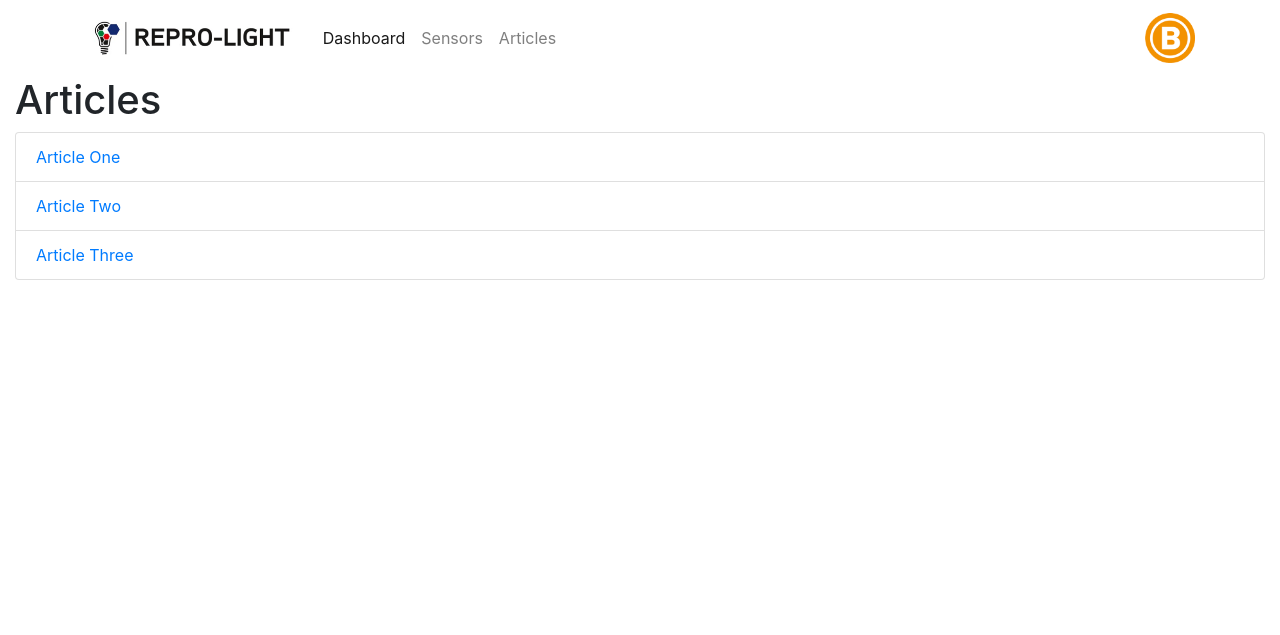
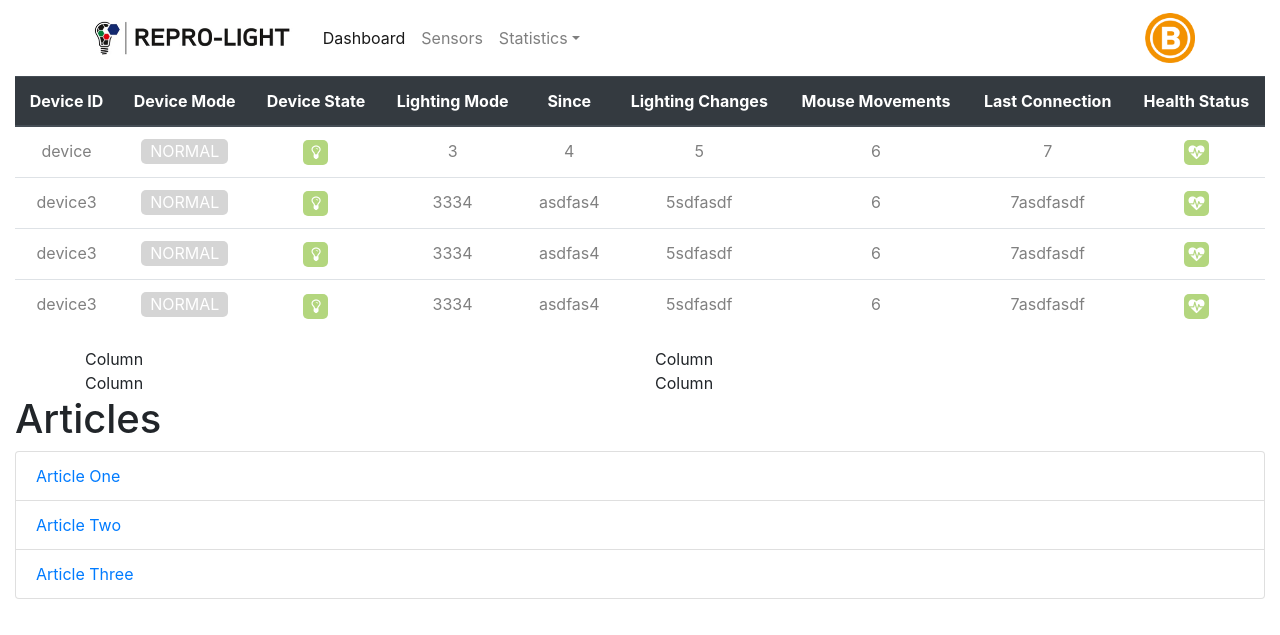
Before and after one commit to whuss/dashboard_react, a Flask app: page /articles in a window 1280 px wide. Shown: the top 635 px of the page. Run offline with Flask 2, Linux system fonts and the light colour scheme; parts of the project's set-up code (start-up, migrations or seed data) failed here and were passed over; some libraries are stand-ins or nearby versions.

Commit message:
add mode statistics

```diff
--- a/app.py
+++ b/app.py
@@ -7,7 +7,7 @@ from datetime import datetime, timedelta
 
 from data import Articles
 
-from db import Dashboard, SensorData
+from db import Dashboard, SensorData, ModeStatistics
 
 import mysql.connector
 import humanfriendly
@@ -97,10 +97,9 @@ def index():
 
 @app.route('/statistics/mode')
 def statistics_mode():
-    dash = Dashboard()
-    start_date = datetime.now() - timedelta(days=7)
-    dashboard = dash.dashboard(start_date)
-    return render_template('statistics_mode.html', dashboard=dashboard)
+    data = ModeStatistics().mode_counts()
+    #start_date = datetime.now() - timedelta(days=7)
+    return render_template('statistics_mode.html', data=data)
 
 # ----------------------------------------------------------------------------------------------------------------------
 
--- a/static/css/style.css
+++ b/static/css/style.css
@@ -23,7 +23,6 @@
 /* -------------------------------------------------------------------- */
 
 #content {
-    position: absolute;
     top: 100px;
     left: 25px;
     right: 25px;
@@ -35,12 +34,7 @@
 }
 
 #content table th {
-    font-size: 12px;
-    height: 25px;
-    color: #fff;
-    text-transform: uppercase;
     text-align: center;
-    background-color: #fa4251;
 }
 
 #content table td {
@@ -48,6 +42,10 @@
     height: 30px;
     text-align: center;
     color: grey;
+}
+
+#content table tr a {
+    color: white;
 }
 
 #content table tr:hover {
--- a/templates/articles.html
+++ b/templates/articles.html
@@ -1,6 +1,80 @@
 {% extends 'layout.html' %}
 
 {% block body %}
+
+
+<div id="content">
+  <table class="table">
+    <thead class="thead-dark">
+      <tr>
+          <th>Device ID</th>
+          <th>Device Mode</th>
+          <th>Device State</th>
+          <th>Lighting Mode</th>
+          <th>Since</th>
+          <th>Lighting Changes</th>
+          <th>Mouse Movements</th>
+          <th>Last Connection</th>
+          <th>Health Status</th>
+      </tr>
+    </thead>
+      <tr>
+      <td> device</td>
+      <td><div class="deviceMode NORM" data-id="device">NORMAL</div></td>
+      <td><i class="fa fa-lightbulb-o ON"></i></td>
+      <td>3</td>
+      <td>4</td>
+      <td>5</td>
+      <td>6</td>
+      <td>7</td>
+      <td><i class="fa fa-heartbeat HEALTHY"></i></td>
+      </tr>
+      <tr>
+        <td> device3</td>
+        <td><div class="deviceMode NORM" data-id="device">NORMAL</div></td>
+        <td><i class="fa fa-lightbulb-o ON"></i></td>
+        <td>3334</td>
+        <td>asdfas4</td>
+        <td>5sdfasdf</td>
+        <td>6</td>
+        <td>7asdfasdf</td>
+        <td><i class="fa fa-heartbeat HEALTHY"></i></td>
+        </tr>
+        <tr>
+          <td> device3</td>
+          <td><div class="deviceMode NORM" data-id="device">NORMAL</div></td>
+          <td><i class="fa fa-lightbulb-o ON"></i></td>
+          <td>3334</td>
+          <td>asdfas4</td>
+          <td>5sdfasdf</td>
+          <td>6</td>
+          <td>7asdfasdf</td>
+          <td><i class="fa fa-heartbeat HEALTHY"></i></td>
+          </tr>
+          <tr>
+            <td> device3</td>
+            <td><div class="deviceMode NORM" data-id="device">NORMAL</div></td>
+            <td><i class="fa fa-lightbulb-o ON"></i></td>
+            <td>3334</td>
+            <td>asdfas4</td>
+            <td>5sdfasdf</td>
+            <td>6</td>
+            <td>7asdfasdf</td>
+            <td><i class="fa fa-heartbeat HEALTHY"></i></td>
+            </tr>
+  </table>
+</div>
+
+<div class="container">
+  <div class="row">
+    <div class="col">Column</div>
+    <div class="col">Column</div>
+    <div class="w-100"></div>
+    <div class="col">Column</div>
+    <div class="col">Column</div>
+  </div>
+</div>
+
 <h1>Articles</h1>
 <ul class="list-group">
 {% for article in articles%}
--- a/templates/home.html
+++ b/templates/home.html
@@ -4,9 +4,10 @@
 
 <div id="content">
 <table class="table">
+    <thead class="thead-dark">
     <tr>
         <th>Device ID</th>
-        <th>Device Mode</th>
+        <th><a href="/statistics/mode">Device Mode</a></th>
         <th>Device State</th>
         <th>Lighting Mode</th>
         <th>Since</th>
@@ -15,6 +16,7 @@
         <th>Last Connection</th>
         <th>Health Status</th>
     </tr>
+    </thead>
     {% for ptl in dashboard%}
     <tr>
     <td> {{ptl.device}}</td>
--- a/templates/includes/_navbar.html
+++ b/templates/includes/_navbar.html
@@ -10,8 +10,12 @@
                 <li class="nav-item">
                     <a class="nav-link" href="/sensors">Sensors</a>
                 </li>
-                <li class="nav-item">
-                    <a class="nav-link" href="/articles">Articles</a>
+                <li class="nav-item dropdown">
+                    <a class="nav-link dropdown-toggle" role="button" data-toggle="dropdown">Statistics</a>
+                    <div class="dropdown-menu">
+                        <a class="dropdown-item" href=/statistics/mode>Mode</a>
+                        <a class="dropdown-item" href=/statistics/mode>Lighting</a>
+                    </div>
                 </li>
             </ul>
         </div>
--- a/templates/sensors.html
+++ b/templates/sensors.html
@@ -4,6 +4,7 @@
 
 <div id="content">
 <table class="table">
+    <thead class="thead-dark">
     <tr>
         <th>Device ID</th>
         <th><a href="sensors/{{temperature}}">Temperature</a></th>
@@ -13,6 +14,7 @@
         <th>Brightness</th>
         <!--<th>Loundness</th>-->
     </tr>
+    </thead>
     {% for ptl in sensors%}
     <tr>
         <td> {{_str(ptl.device)}}</td>
```
Also changed, not shown: db.py (+45 -0 lines), templates/statistics_mode.html (+20 -49 lines), 1 other file.
